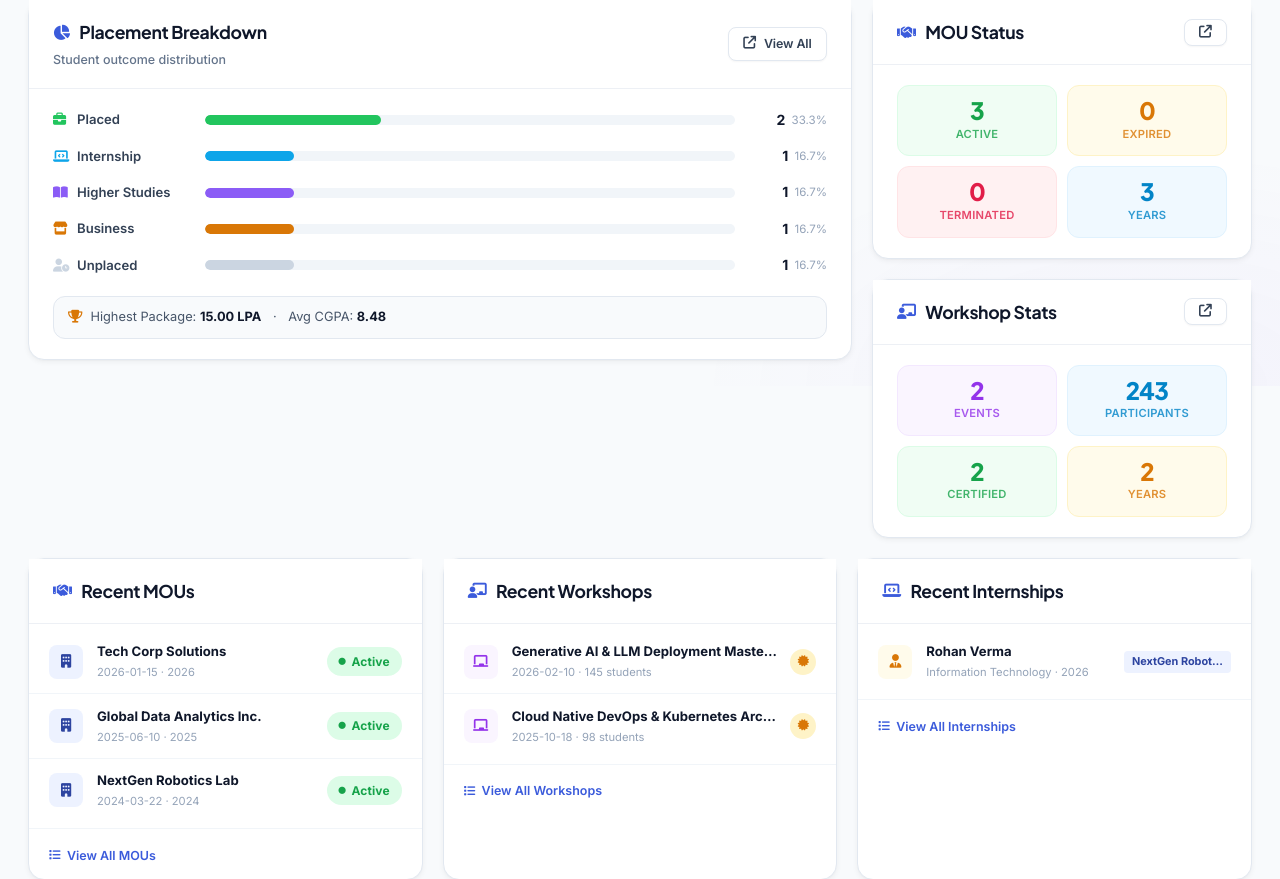
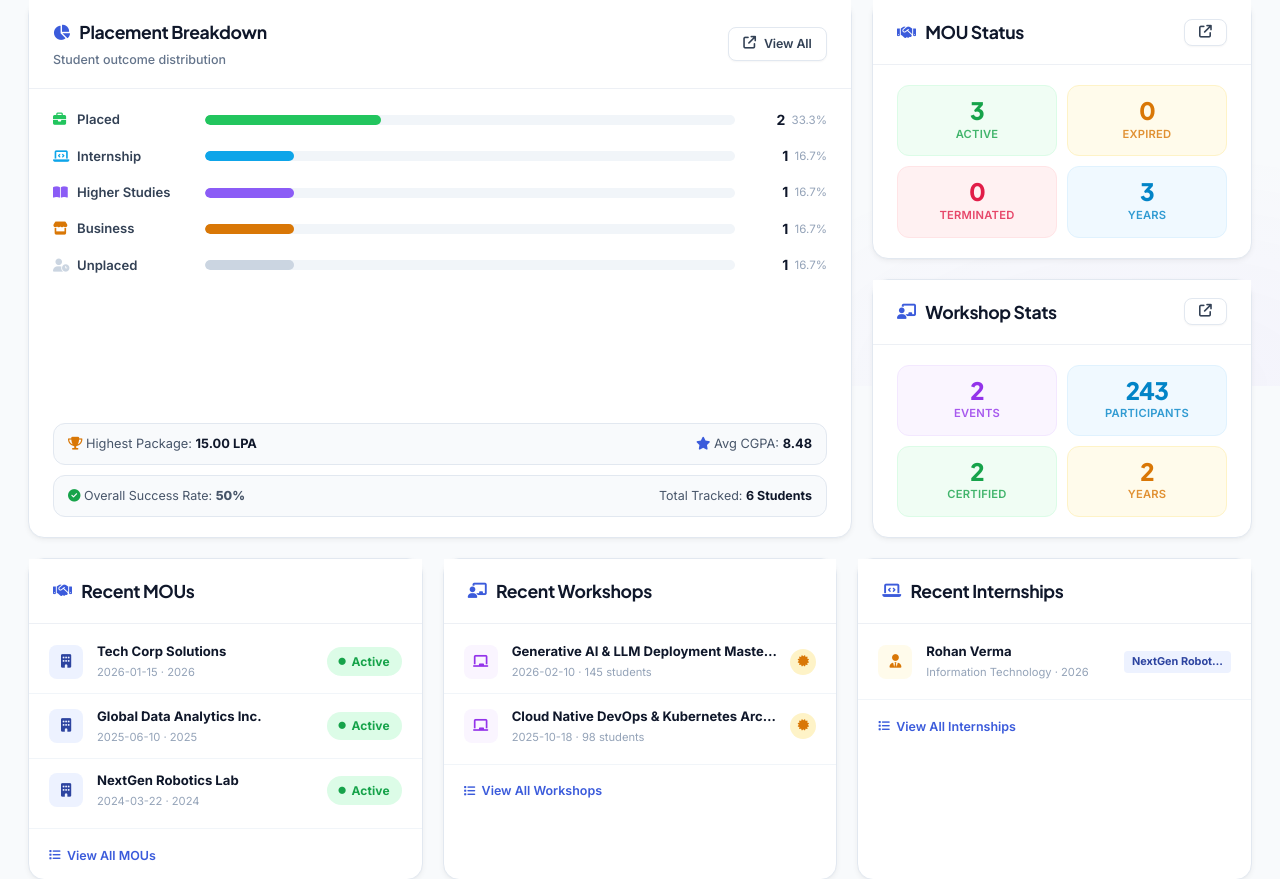
Before and after one commit to BhavyaKachhadiya/college-placement, a PHP site: page / in a window 1280 px wide. Shown: the part 414-1293 px from the top of the page. Run offline with PHP 8.4, Linux system fonts and the light colour scheme; a user stored in the database is signed in; data comes from the database, SQL or seed files in the repository; data that the repository does not hold is empty.

Commit message:
feat: reorganize placement dashboard breakdown with new summary strip and layout components

```diff
--- a/assets/css/style.css
+++ b/assets/css/style.css
@@ -2012,7 +2012,21 @@ body.sidebar-open { overflow: hidden; }
     grid-template-columns: 1fr 380px;
     gap: 1.25rem;
     margin-bottom: 1.25rem;
-    align-items: start;
+    align-items: stretch;
+}
+
+.dash-breakdown-card {
+    display: flex;
+    flex-direction: column;
+    height: 100%;
+}
+
+.dash-breakdown-body {
+    display: flex;
+    flex-direction: column;
+    justify-content: space-between;
+    flex: 1;
+    padding: 1.25rem 1.5rem;
 }
 
 .card-body-pad { padding: 1.25rem 1.5rem; }
@@ -2060,9 +2074,17 @@ body.sidebar-open { overflow: hidden; }
 .dash-bar-stats strong { font-size: 0.875rem; font-weight: 700; color: var(--neutral-900); }
 .dash-bar-stats .text-muted { font-size: 0.72rem; color: var(--neutral-400); }
 
+.dash-breakdown-footer {
+    display: flex;
+    flex-direction: column;
+    gap: 0.625rem;
+    margin-top: 1rem;
+}
+
 .dash-highlight-stat {
     display: flex;
     align-items: center;
+    justify-content: space-between;
     gap: 0.5rem;
     font-size: 0.8rem;
     color: var(--neutral-600);
@@ -2070,11 +2092,23 @@ body.sidebar-open { overflow: hidden; }
     border: 1px solid var(--neutral-200);
     border-radius: var(--radius-md);
     padding: 0.625rem 0.875rem;
-    margin-top: 1.25rem;
     flex-wrap: wrap;
 }
 
 .dash-highlight-stat strong { color: var(--neutral-900); }
+
+.dash-summary-strip {
+    display: flex;
+    align-items: center;
+    justify-content: space-between;
+    background: var(--neutral-50);
+    border: 1px solid var(--neutral-200);
+    border-radius: var(--radius-md);
+    padding: 0.625rem 0.875rem;
+    font-size: 0.78rem;
+    color: var(--neutral-600);
+    flex-wrap: wrap;
+}
 
 /* Quick Stats Column */
 .dash-quick-col {
--- a/views/dashboard/index.php
+++ b/views/dashboard/index.php
@@ -90,7 +90,8 @@
                     <i class="fa-solid fa-arrow-up-right-from-square"></i> View All
                 </a>
             </div>
-            <div class="card-body-pad">
+            <div class="card-body-pad dash-breakdown-body">
+                <div class="dash-bars-group">
                     <?php
                     $total = max(1, (int)($placementStats['total_students'] ?? 1));
                     $bars = [
@@ -117,15 +118,22 @@
                         </div>
                     </div>
                     <?php endforeach; ?>
+                </div>
 
+                <!-- Footer Summary Blocks -->
+                <div class="dash-breakdown-footer">
                     <?php if (!empty($placementStats['max_package']) && $placementStats['max_package'] > 0): ?>
                     <div class="dash-highlight-stat">
-                    <i class="fa-solid fa-trophy" style="color: var(--amber-600);"></i>
-                    <span>Highest Package: <strong><?= number_format((float)$placementStats['max_package'], 2) ?> LPA</strong></span>
-                    &nbsp;·&nbsp;
-                    <span>Avg CGPA: <strong><?= number_format((float)($placementStats['avg_cgpa'] ?? 0), 2) ?></strong></span>
+                        <span><i class="fa-solid fa-trophy" style="color: var(--amber-600);"></i> Highest Package: <strong><?= number_format((float)$placementStats['max_package'], 2) ?> LPA</strong></span>
+                        <span><i class="fa-solid fa-star" style="color: var(--brand-500);"></i> Avg CGPA: <strong><?= number_format((float)($placementStats['avg_cgpa'] ?? 0), 2) ?></strong></span>
                     </div>
                     <?php endif; ?>
+
+                    <div class="dash-summary-strip">
+                        <span><i class="fa-solid fa-circle-check" style="color: var(--green-600);"></i> Overall Success Rate: <strong style="color: var(--green-700); font-weight: 800;"><?= round((((int)($placementStats['placed_count'] ?? 0) + (int)($placementStats['internship_count'] ?? 0)) / $total) * 100, 1) ?>%</strong></span>
+                        <span>Total Tracked: <strong style="color: var(--neutral-900);"><?= number_format((float)($placementStats['total_students'] ?? 0)) ?> Students</strong></span>
+                    </div>
+                </div>
             </div>
         </div>
 
```
Lines whose indentation alone changed are shown as unchanged.
